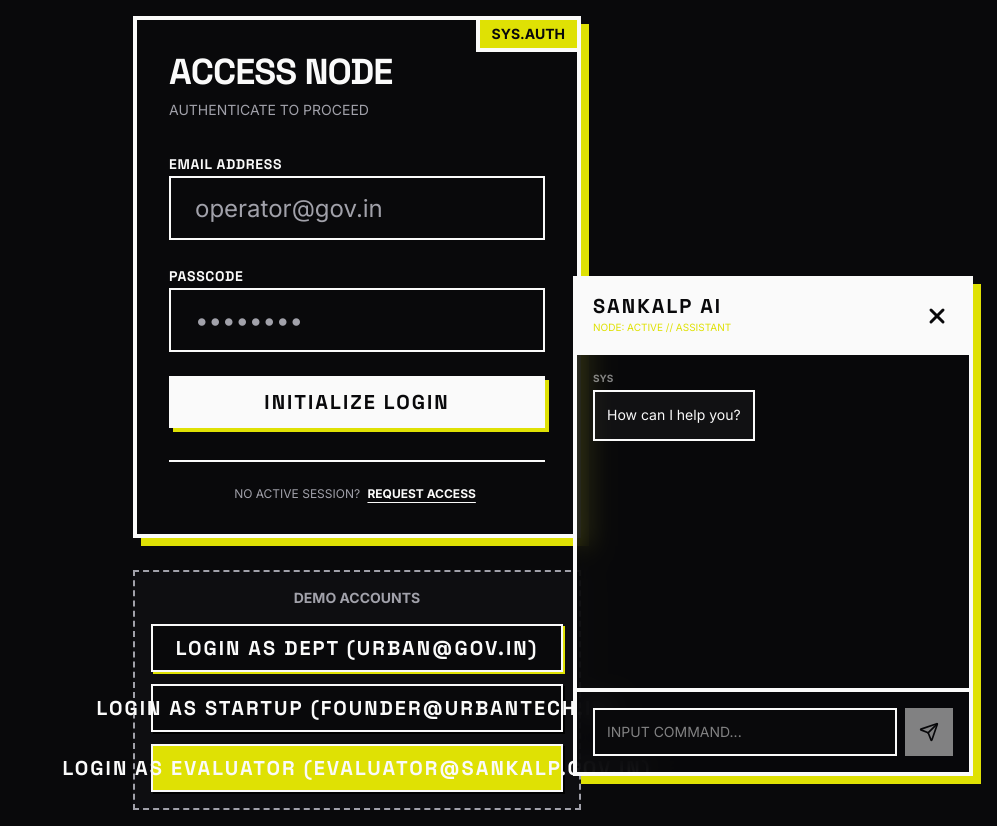
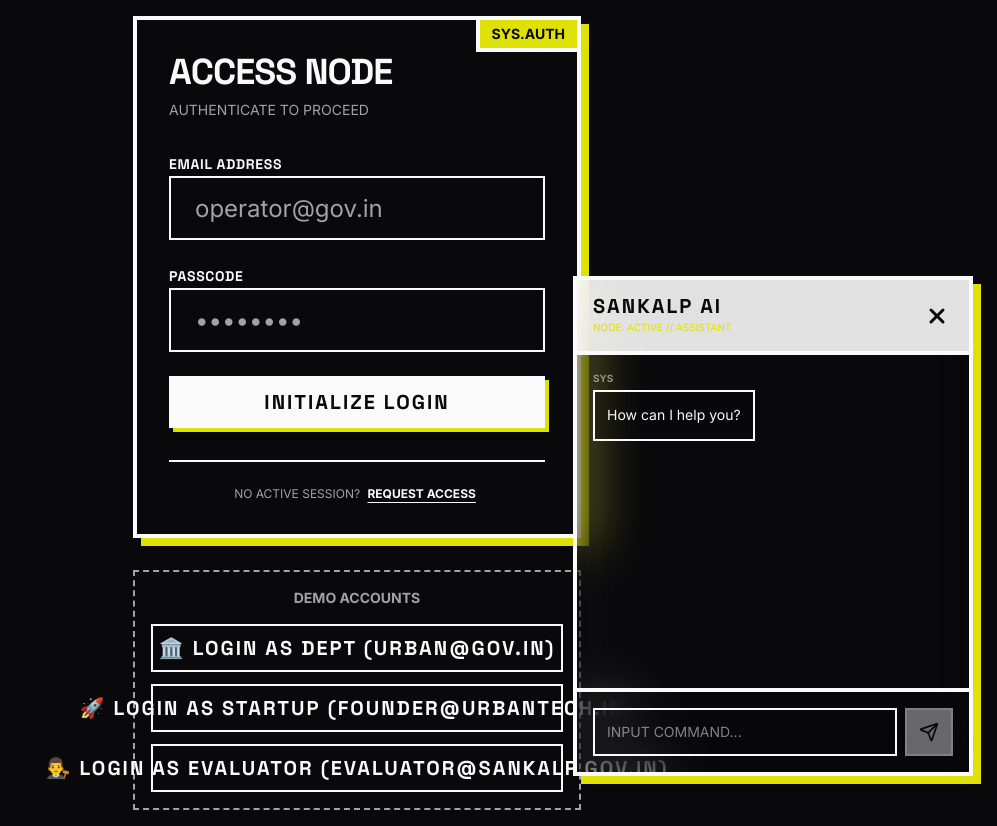
Before and after one commit to atharva081106/sankalp, a Next.js app: page /login in a window 1280 px wide. Both pictures are taken after a click on the button 1228 px from the left and 748 px from the top of the page. Shown: the whole page, without its empty margins (283-1280 px from the left). Built offline with nearby package versions, Linux system fonts and the light colour scheme.

Commit message:
Fix demo buttons consistency and make chatbot fully transparent

```diff
--- a/app/login/page.tsx
+++ b/app/login/page.tsx
@@ -102,12 +102,11 @@ export default function LoginPage() {
       </div>
 
       {/* Demo helper */}
-      <div className="mt-8 p-4 border-2 border-dashed border-muted-foreground max-w-md w-full bg-muted/20">
+      <div className="mt-8 p-4 border-2 border-dashed border-muted-foreground max-w-md w-full">
         <p className="font-mono text-sm font-bold mb-4 uppercase text-center text-muted-foreground">Demo Accounts</p>
         <div className="flex flex-col gap-3">
           <Button
             type="button"
-            variant="outline"
             onClick={async () => {
               setLoading(true)
               try {
@@ -120,13 +119,12 @@ export default function LoginPage() {
                 else { router.push("/dashboard"); router.refresh() }
               } finally { setLoading(false) }
             }}
-            className="rounded-none border-2 border-foreground bg-background text-foreground hover:bg-foreground hover:text-background text-xs py-4 uppercase font-bold tracking-widest transition-colors shadow-[2px_2px_0_0_#DFE104]"
+            className="rounded-none border-2 border-foreground bg-transparent text-foreground hover:bg-foreground hover:text-background text-xs py-4 uppercase font-bold tracking-widest transition-colors"
           >
-            Login as Dept (urban@gov.in)
+            🏛️ Login as Dept (urban@gov.in)
           </Button>
           <Button
             type="button"
-            variant="outline"
             onClick={async () => {
               setLoading(true)
               try {
@@ -139,13 +137,12 @@ export default function LoginPage() {
                 else { router.push("/dashboard"); router.refresh() }
               } finally { setLoading(false) }
             }}
-            className="rounded-none border-2 border-foreground bg-background text-foreground hover:bg-accent hover:text-foreground hover:border-accent text-xs py-4 uppercase font-bold tracking-widest transition-colors shadow-[2px_2px_0_0_#000]"
+            className="rounded-none border-2 border-foreground bg-transparent text-foreground hover:bg-foreground hover:text-background text-xs py-4 uppercase font-bold tracking-widest transition-colors"
           >
-            Login as Startup (founder@urbantech.in)
+            🚀 Login as Startup (founder@urbantech.in)
           </Button>
           <Button
             type="button"
-            variant="outline"
             onClick={async () => {
               setLoading(true)
               try {
@@ -158,9 +155,9 @@ export default function LoginPage() {
                 else { router.push("/dashboard"); router.refresh() }
               } finally { setLoading(false) }
             }}
-            className="rounded-none border-2 border-foreground bg-accent text-foreground hover:bg-foreground hover:text-background text-xs py-4 uppercase font-bold tracking-widest transition-colors shadow-[2px_2px_0_0_#000]"
+            className="rounded-none border-2 border-foreground bg-transparent text-foreground hover:bg-foreground hover:text-background text-xs py-4 uppercase font-bold tracking-widest transition-colors"
           >
-            Login as Evaluator (evaluator@sankalp.gov.in)
+            👨‍⚖️ Login as Evaluator (evaluator@sankalp.gov.in)
           </Button>
         </div>
       </div>
--- a/components/ui/chatbot.tsx
+++ b/components/ui/chatbot.tsx
@@ -65,9 +65,9 @@ export function Chatbot() {
       )}
 
       {isOpen && (
-        <div className="fixed bottom-6 right-6 z-50 w-[350px] md:w-[400px] h-[500px] max-h-[80vh] flex flex-col bg-background/80 backdrop-blur-md border-4 border-foreground shadow-[8px_8px_0_0_#DFE104]">
+        <div className="fixed bottom-6 right-6 z-50 w-[350px] md:w-[400px] h-[500px] max-h-[80vh] flex flex-col bg-transparent backdrop-blur-xl border-4 border-foreground shadow-[8px_8px_0_0_#DFE104]">
           {/* Header */}
-          <div className="flex items-center justify-between p-4 border-b-4 border-foreground bg-foreground text-background">
+          <div className="flex items-center justify-between p-4 border-b-4 border-foreground bg-foreground/90 backdrop-blur-sm text-background">
             <div>
               <h3 className="font-heading font-black text-xl uppercase tracking-widest leading-none">Sankalp AI</h3>
               <p className="font-mono text-[10px] text-accent mt-1">NODE: ACTIVE // ASSISTANT</p>
@@ -93,8 +93,8 @@ export function Chatbot() {
                 <div
                   className={`p-3 max-w-[85%] text-sm leading-relaxed border-2 border-foreground ${
                     m.role === 'user'
-                      ? 'bg-accent text-foreground shadow-[4px_4px_0_0_#000]'
-                      : 'bg-muted/30 text-foreground'
+                      ? 'bg-accent/80 backdrop-blur-sm text-foreground shadow-[4px_4px_0_0_#000]'
+                      : 'bg-background/30 backdrop-blur-sm text-foreground'
                   }`}
                 >
                   {m.content}
@@ -104,7 +104,7 @@ export function Chatbot() {
             {isLoading && (
               <div className="flex flex-col items-start">
                  <span className="text-[10px] font-bold uppercase mb-1 opacity-50">SYS</span>
-                 <div className="p-3 border-2 border-foreground bg-muted/30 flex items-center gap-2">
+                 <div className="p-3 border-2 border-foreground bg-background/30 backdrop-blur-sm flex items-center gap-2">
                    <Loader2 className="w-4 h-4 animate-spin" />
                    <span className="text-xs uppercase font-bold">Processing...</span>
                  </div>
@@ -114,19 +114,19 @@ export function Chatbot() {
           </div>
 
           {/* Input */}
-          <div className="p-4 border-t-4 border-foreground bg-background/50">
+          <div className="p-4 border-t-4 border-foreground bg-background/20 backdrop-blur-sm">
             <form onSubmit={handleSubmit} className="flex gap-2">
               <input
                 type="text"
                 value={input}
                 onChange={(e) => setInput(e.target.value)}
                 placeholder="INPUT COMMAND..."
-                className="flex-1 bg-background border-2 border-foreground p-3 font-mono text-sm focus:outline-none focus:ring-2 focus:ring-accent"
+                className="flex-1 bg-transparent border-2 border-foreground p-3 font-mono text-sm focus:outline-none focus:ring-2 focus:ring-accent placeholder:text-foreground/50"
               />
               <button
                 type="submit"
                 disabled={isLoading || !input.trim()}
-                className="p-3 bg-foreground text-background hover:bg-accent hover:text-foreground border-2 border-foreground transition-colors disabled:opacity-50 flex items-center justify-center"
+                className="p-3 bg-foreground/80 backdrop-blur-sm text-background hover:bg-accent hover:text-foreground border-2 border-foreground transition-colors disabled:opacity-50 flex items-center justify-center"
               >
                 <Send className="w-5 h-5" />
               </button>
```
